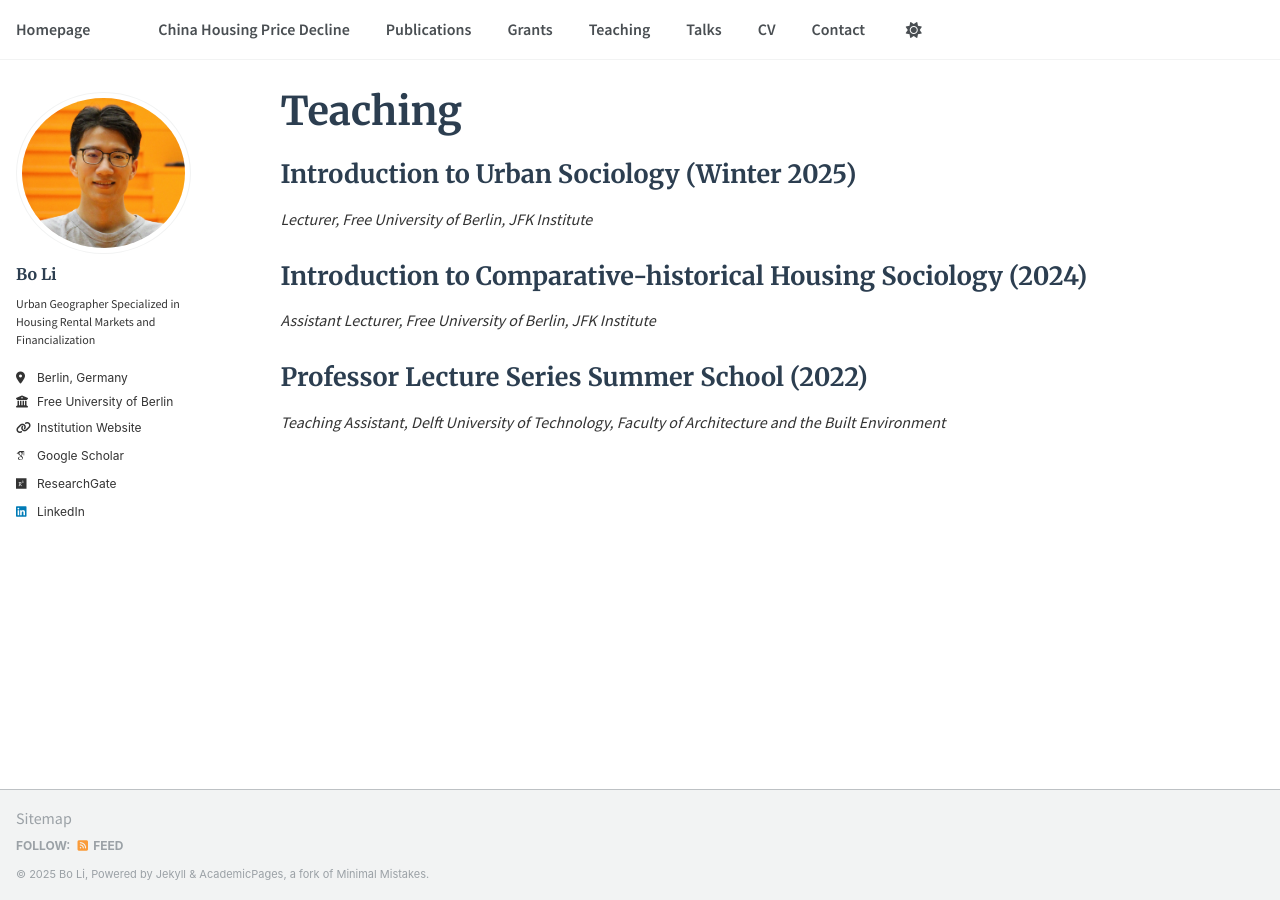
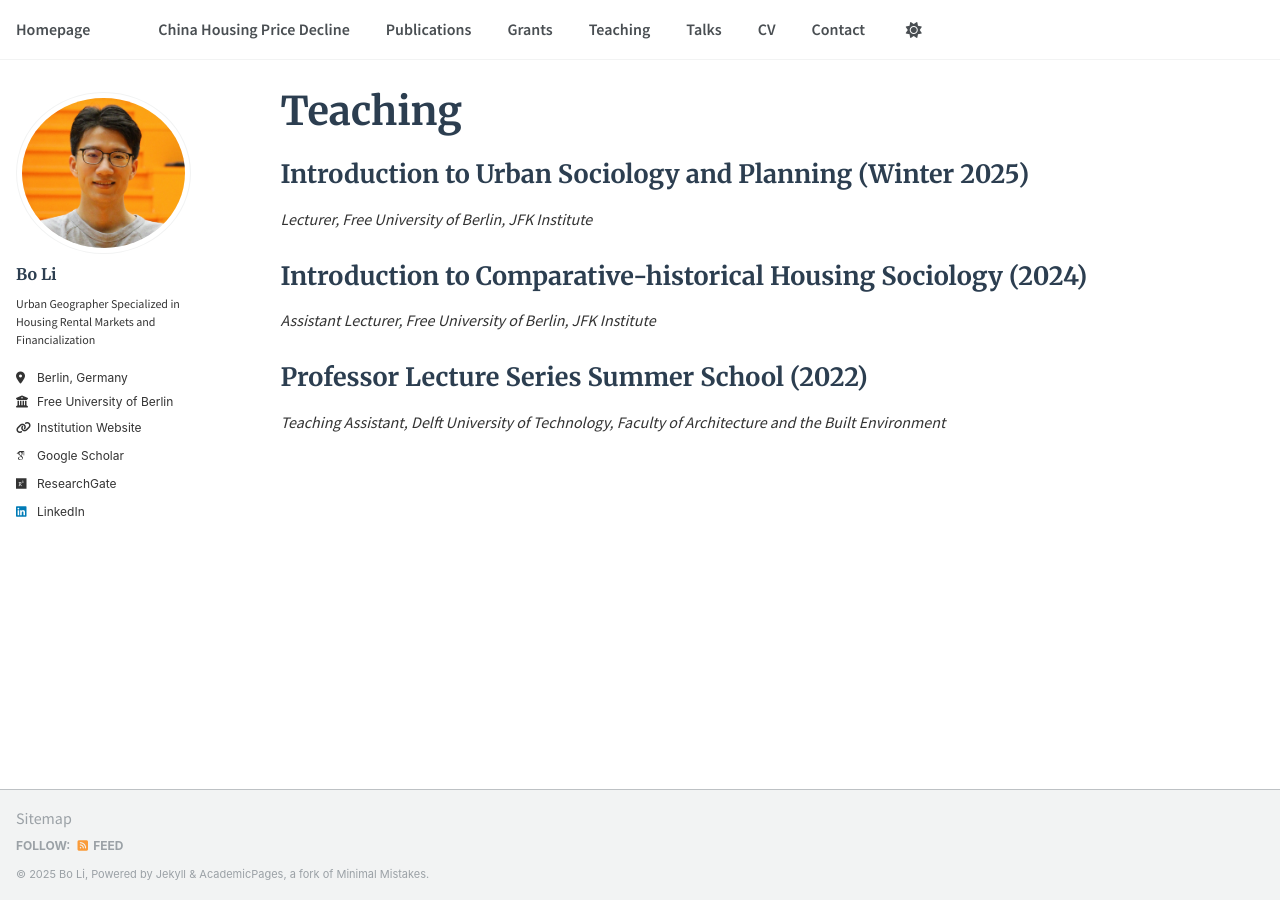
Before and after one commit to housingforall/housingforall.github.io, a Jekyll site: the page built from _pages/teaching.md, in a window 1280 px wide. Built offline with Jekyll 4.4.1, drawn with Linux system fonts in a browser that asks for light colours; some web fonts are replaced.

Commit message:
Update teaching.md

```diff
--- a/_pages/teaching.md
+++ b/_pages/teaching.md
@@ -7,7 +7,7 @@ author_profile: true
 
 {% include base_path %}
 
-### Introduction to Urban Sociology (Winter 2025)
+### Introduction to Urban Sociology and Planning (Winter 2025)
 *Lecturer, Free University of Berlin, JFK Institute*
 
 ### Introduction to Comparative-historical Housing Sociology (2024)
```
